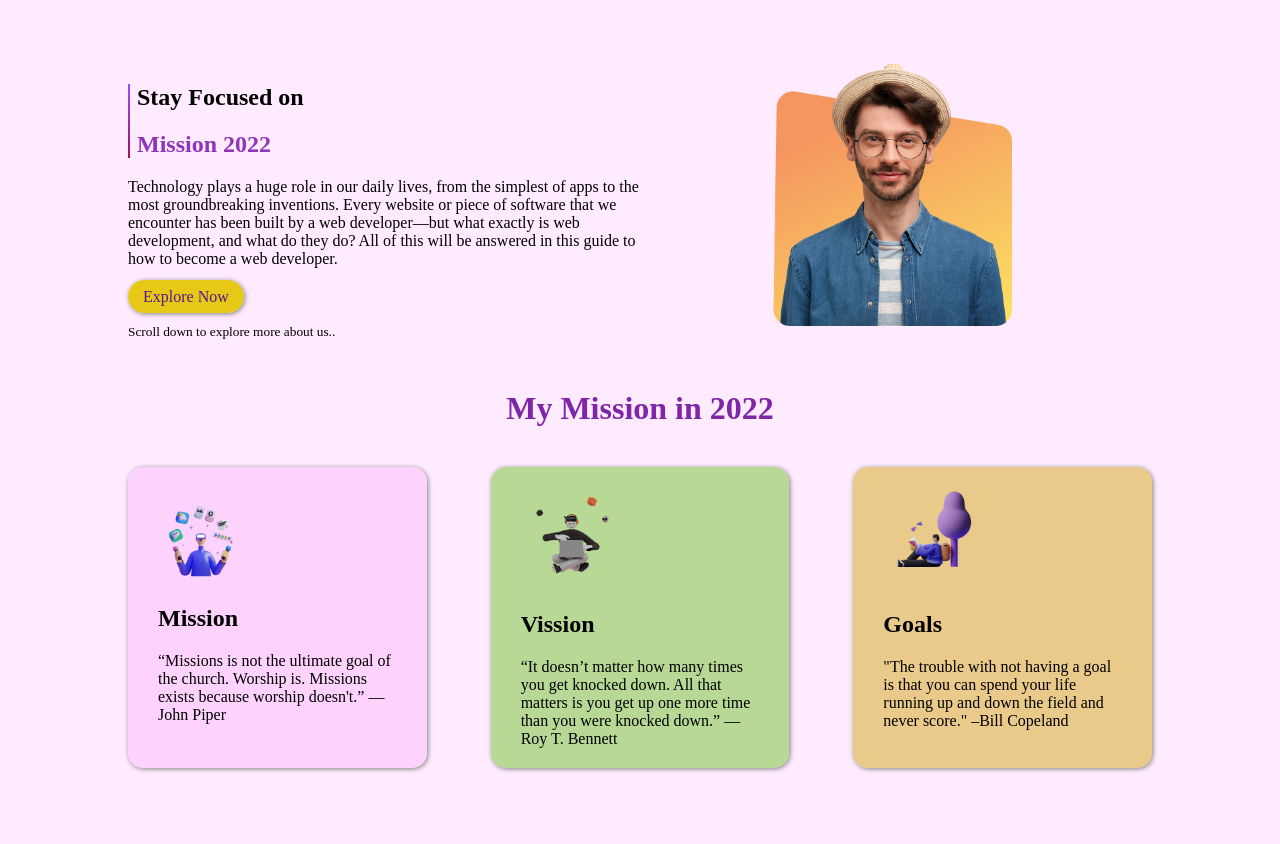
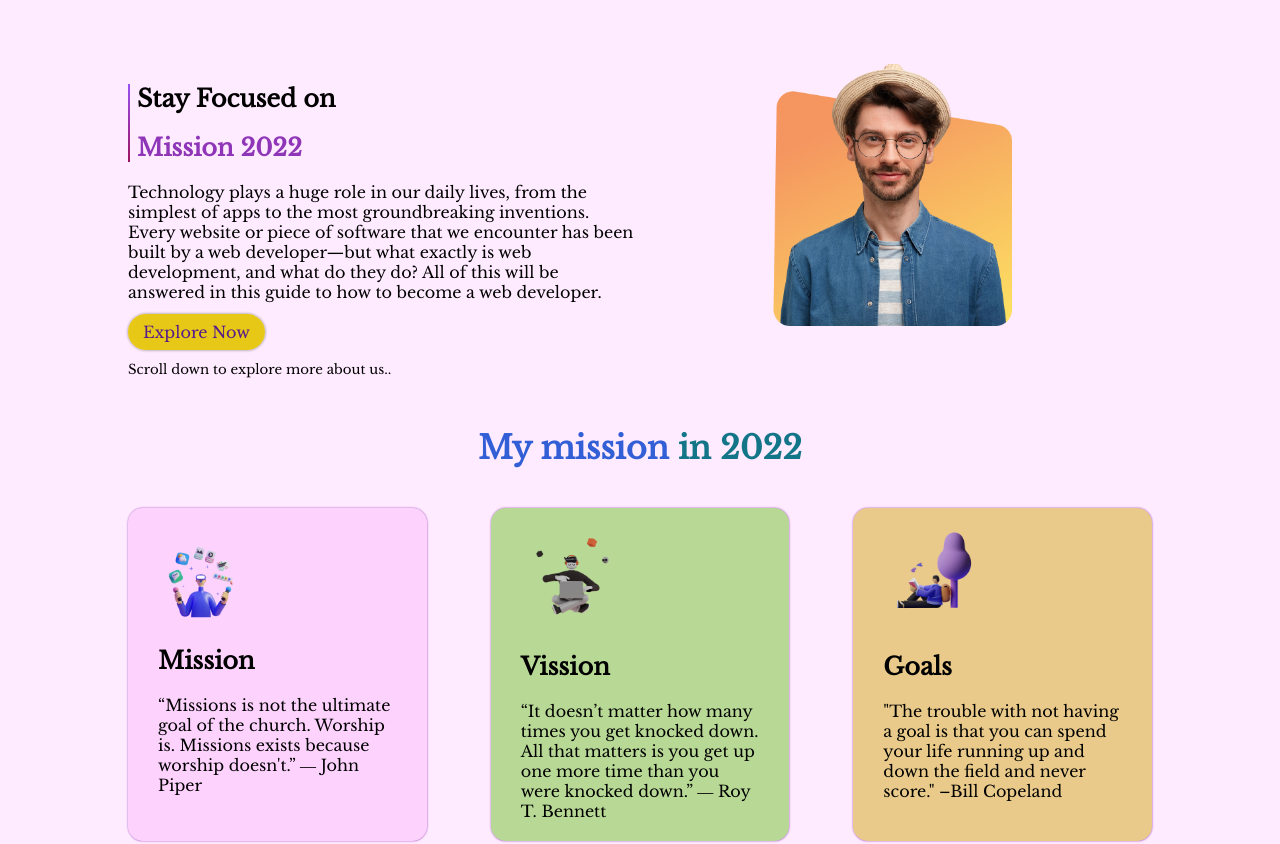
Before and after one commit to MohiOnirban/assignment-1, a plain HTML site: page index.html in a window 1280 px wide. Shown: the top 844 px of the page. Drawn offline with nearby package versions, Linux system fonts and the light colour scheme.

Commit message:
Finally Done

```diff
--- a/index.html
+++ b/index.html
@@ -40,19 +40,19 @@
     </section>
 
 
-    <h1 id="center">My Mission in 2022</h1>
+    <h1 id="center">My mission <span>in 2022</span></h1>
 
-    <!-- section TWO: -->
+    <!-- -------------------------------section TWO:-------------------------------------- -->
 
     <section class="sec-two">
-        <div id="mission">
+        <div class="missions" id="mission">
             <img class="images" src="images/illustrators/illustrator-1.png" alt="">
             <h1>Mission</h1>
             <p>“Missions is not the ultimate goal of the church. Worship is. Missions exists because worship doesn't.”
                 ― John Piper</p>
         </div>
 
-        <div id="vission">
+        <div class="missions" id="vission">
             <img class="images" src="images/illustrators/illustrator-2.png" alt="">
             <h1>Vission</h1>
             <p>
@@ -62,7 +62,7 @@
                 ― Roy T. Bennett
             </p>
         </div>
-        <div id="goals">
+        <div class="missions" id="goals">
             <img class="images" src="images/illustrators/illustrator-3.png" alt="">
             <h1>Goals</h1>
             <p>
@@ -74,7 +74,7 @@
 
     </section>
 
-    <!-- section TREE: -->
+    <!-- ------------------------------------section TREE:--------------------- -->
 
     <section class="sec-three">
         <div>
@@ -94,7 +94,7 @@
 
     </section>
 
-    <!-- section FOUR: -->
+    <!-- -------------------------------------section FOUR: ----------------------------------->
 
     <section class="sec-four">
         <div class="sec-four-community">
@@ -122,7 +122,7 @@
             <div class="footer-content">
 
                 <div class="footer-section about">
-                    <h1 class="logo-text"><span>Onirban</span>Mohi</h1>
+                    <h1><span>Onirban</span>Mohi</h1>
                     <p>
                         I'm new in Web Development.</p>
                     <p>
--- a/style.css
+++ b/style.css
@@ -1,5 +1,10 @@
+@import url('https://fonts.googleapis.com/css2?family=Libre+Baskerville&family=Poppins:wght@400;500&display=swap');
+
+
 /* for top heading left border */
 body{
+    font-family: 'Poppins', sans-serif;
+    font-family: 'Libre Baskerville', serif;
     background-color: rgb(255, 235, 255);
     margin: 0;
 }
@@ -34,7 +39,9 @@ section p {
     margin-left: 10%;
     margin-right: 10%;
 }
-
+/* .sec-two>.missions:hover{
+    box-shadow: 1px 1px 40px #8e35b8;
+} */
 
 .button{
     text-decoration: none;
@@ -42,18 +49,23 @@ section p {
     border-radius: 50px;
     background-color: rgb(231, 200, 23);
     font-size: 16px;
-    box-shadow: 1px 1px 5px gray;
+    box-shadow: .1px .1px 3px gray;
 
 
-
+}
+.button:hover{
+    box-shadow: 1px 1px 5px #8e35b8;
 }
 /* section one DONE */
 
 #center{
     margin-top: 30px;
     text-align: center;
-    color: #7f26a8;
+    color: #325ed6;
 
+}
+#center>span{
+    color: #137688;
 }
 .sec-two{
     margin-top: 40px;
@@ -73,7 +85,12 @@ section p {
     padding-left: 30px;
     padding-right: 30px;
     border-radius: 15px;
-    box-shadow: 1px 1px 5px gray;
+    box-shadow: .1px .1px 2px #8e35b8;
+
+
+}
+#mission:hover{
+box-shadow: 1px 1px 5px #8e35b8;
 }
 
 #vission{
@@ -83,7 +100,10 @@ section p {
     padding-left: 30px;
     padding-right: 30px;
     border-radius: 15px;
-    box-shadow: 1px 1px 5px gray;
+    box-shadow: .1px .1px 2px #8e35b8;
+}
+#vission:hover{
+    box-shadow: 1px 1px 5px #8e35b8;
 }
 
 #goals{
@@ -93,9 +113,11 @@ section p {
     padding-left: 30px;
     padding-right: 30px;
     border-radius: 15px;
-    box-shadow: 1px 1px 5px gray;
+    box-shadow: .1px .1px 2px #8e35b8;
 }
-
+#goals:hover{
+box-shadow: 1px 1px 5px #8e35b8;
+}
 /* section two DONE */
 
 .sec-three{
```
